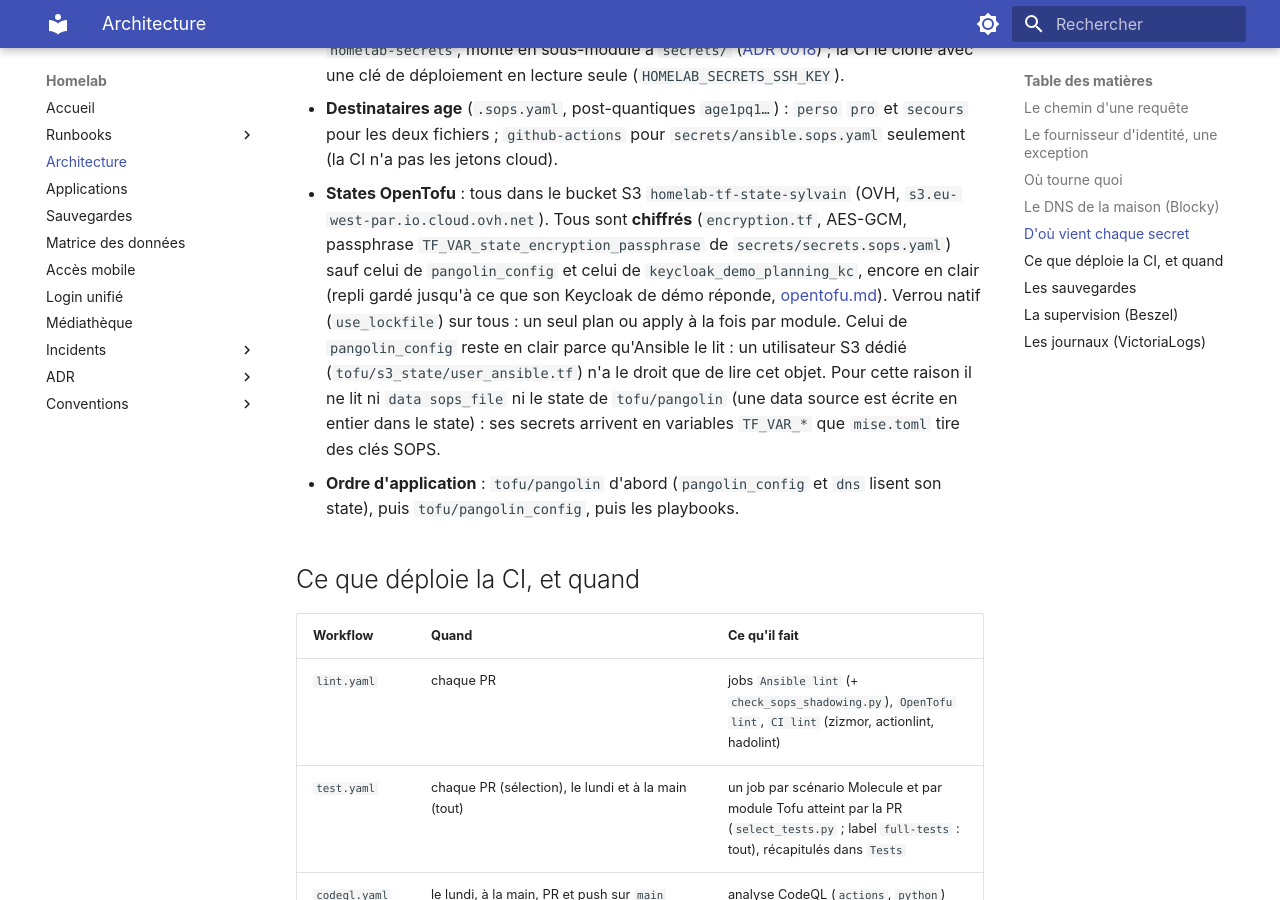
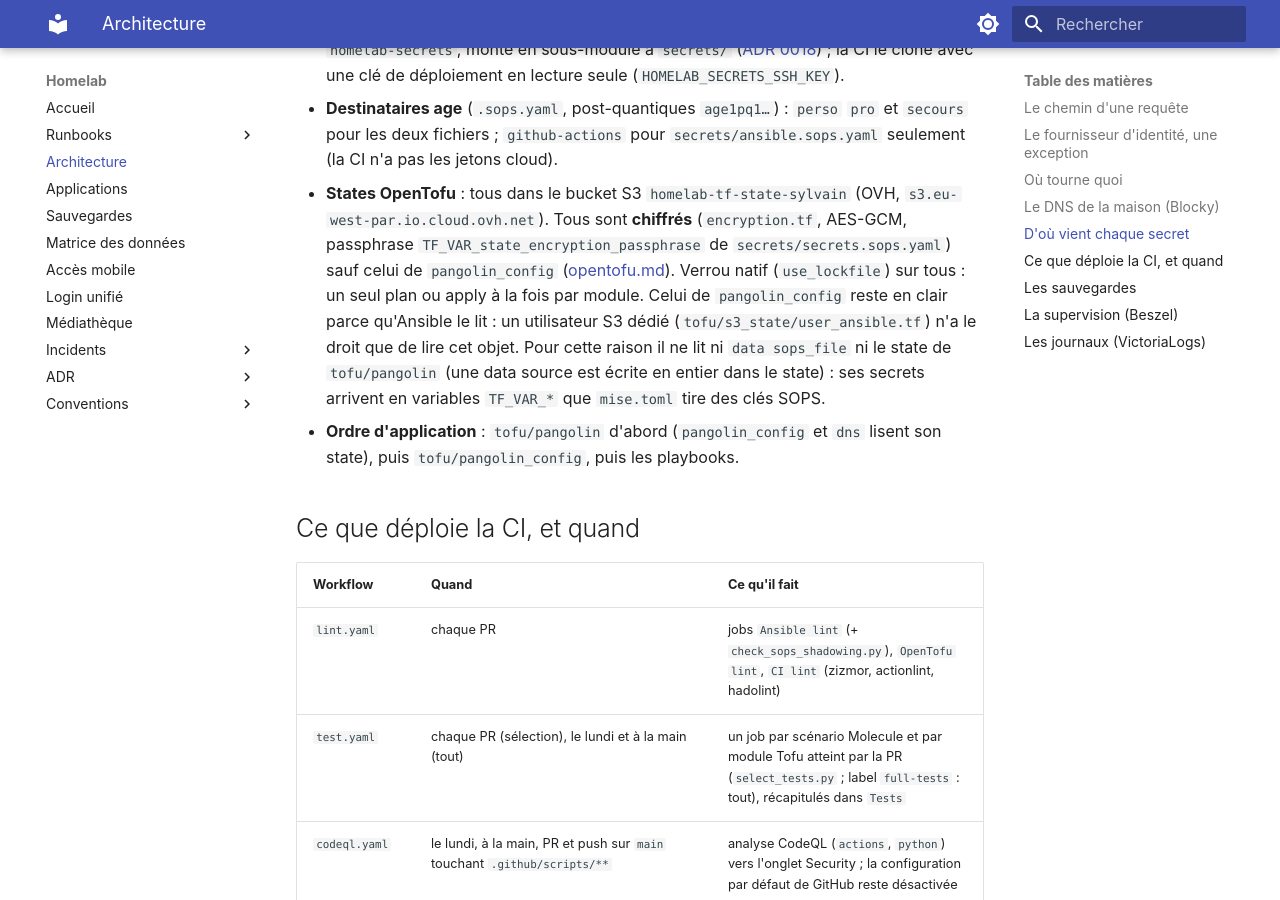
Before and after one commit to sylvainmetayer/homelab, an MkDocs documentation site: the page built from docs/architecture.md, in a window 1280 px wide and 900 px high, scrolled down 7348 px. Built offline with MkDocs 1.6.1 and Material for MkDocs 9.7.7, drawn with Linux system fonts in a browser that asks for light colours.

Commit message:
chore(keycloak_demo_planning_kc): state chiffré, repli en clair retiré
Dernier state en clair hors pangolin_config. Keycloak de démo arrêté : migration par taint puis untaint d'une ressource, deux écritures du state sans appel au provider. Prouvé par une lecture du state sans repli.

Claude-Session: https://claude.ai/code/session_01EfxfYAbz2gwpFVQsyUyGKn

```diff
--- a/docs/architecture.md
+++ b/docs/architecture.md
@@ -298,8 +298,7 @@ flowchart LR
 - **States OpenTofu** : tous dans le bucket S3 `homelab-tf-state-sylvain`
   (OVH, `s3.eu-west-par.io.cloud.ovh.net`). Tous sont **chiffrés** (`encryption.tf`, AES-GCM, passphrase
   `TF_VAR_state_encryption_passphrase` de `secrets/secrets.sops.yaml`) sauf celui de `pangolin_config`
-  et celui de `keycloak_demo_planning_kc`, encore en clair (repli gardé jusqu'à ce que
-  son Keycloak de démo réponde, [opentofu.md](conventions/opentofu.md)). Verrou natif
+  ([opentofu.md](conventions/opentofu.md)). Verrou natif
   (`use_lockfile`) sur tous : un seul plan ou apply à la fois par module.
   Celui de `pangolin_config` reste en clair parce qu'Ansible le lit : un
   utilisateur S3 dédié (`tofu/s3_state/user_ansible.tf`) n'a le droit que de
```
Also changed, not shown: docs/conventions/opentofu.md (+1 -1 lines), docs/matrice-des-donnees.md (+1 -1 lines), docs/runbooks/rotation-des-secrets.md (+1 -2 lines), 1 other file.
